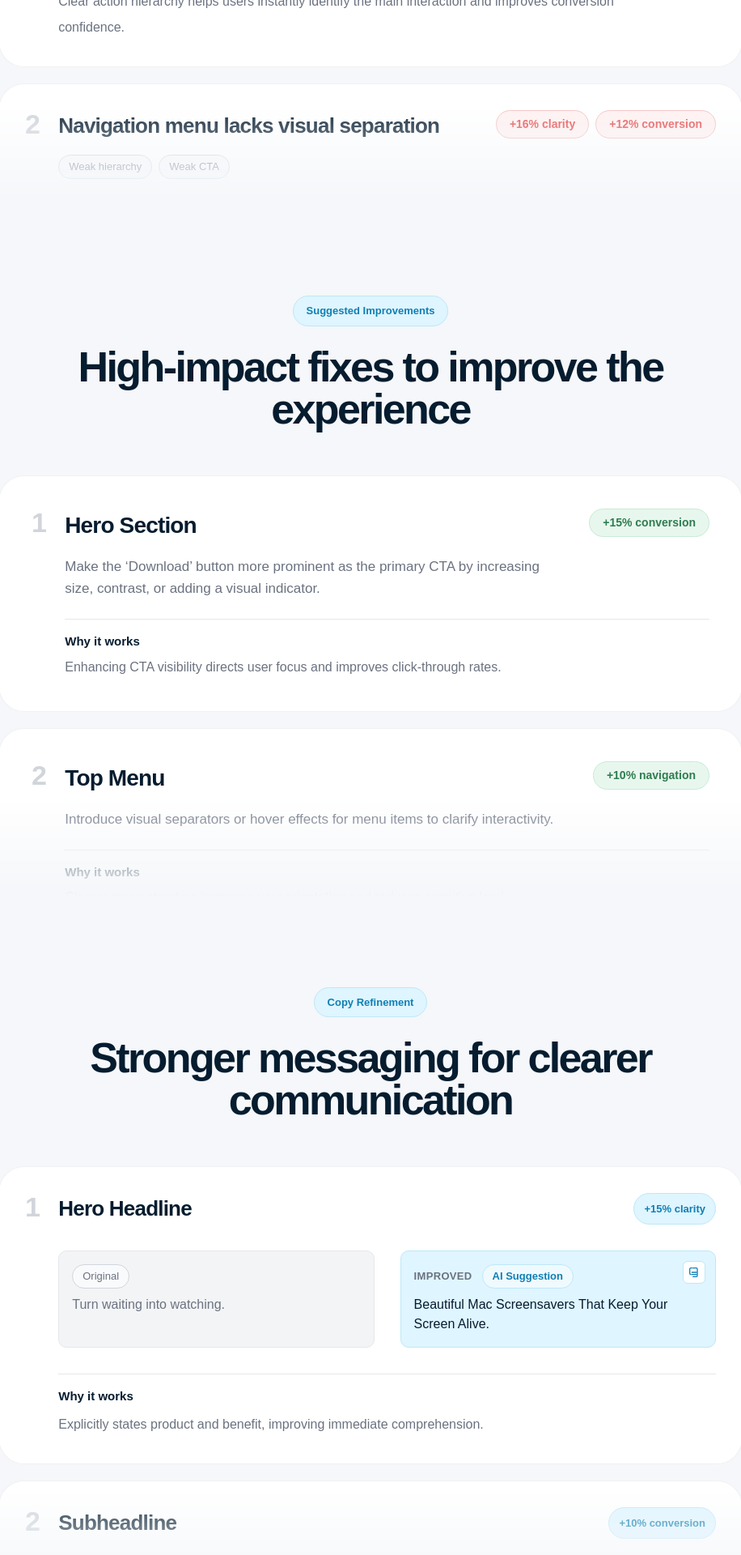
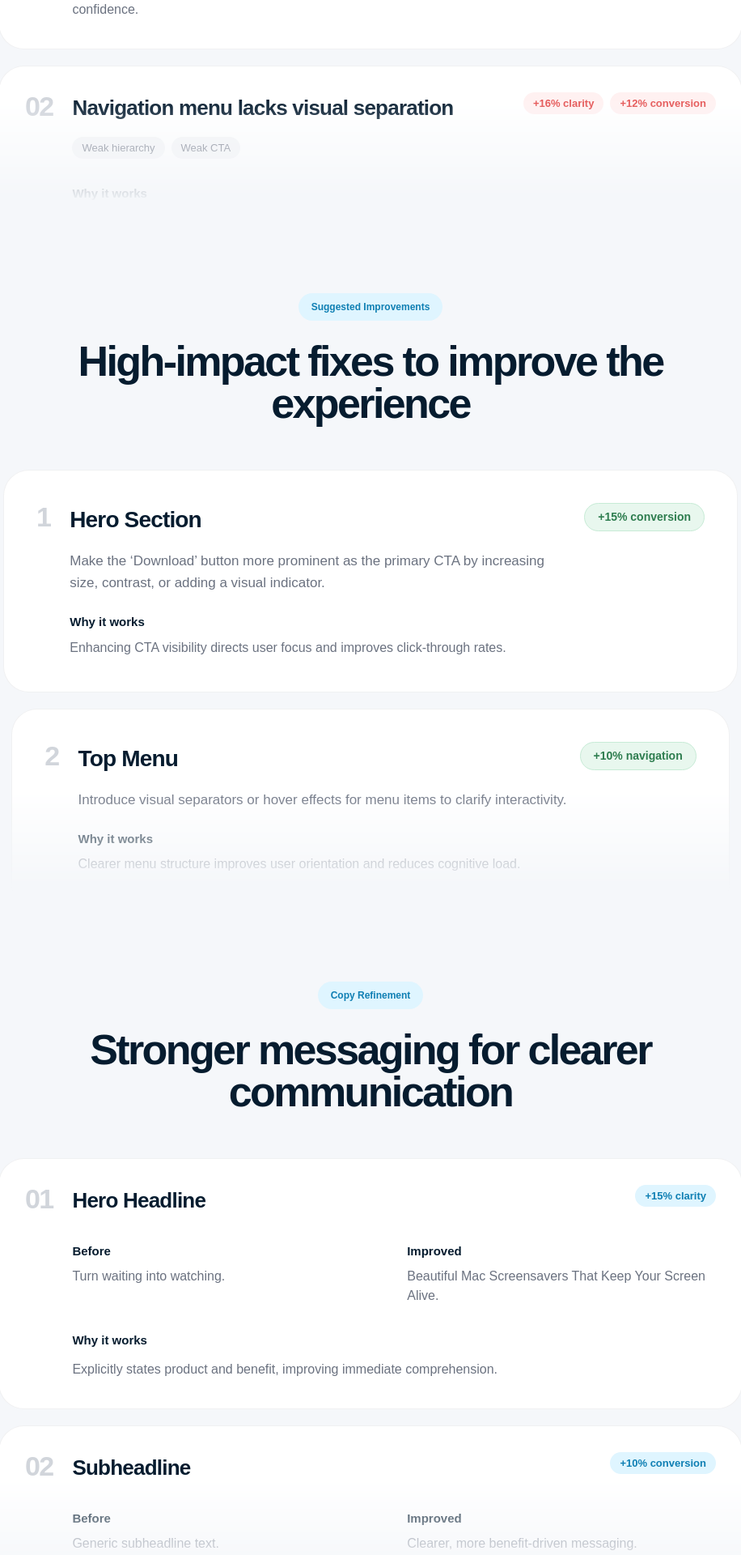
Before and after one commit to samarenkovdmitry/Klynt, a Next.js app: page / in a window 1280 px wide. Shown: the part 1860-3780 px from the top of the page at 81% size, without its empty margins (182-1098 px from the left). Built offline with nearby package versions, Linux system fonts and the light colour scheme; a web font is replaced by a local one.

Commit message:
Landing Backup

```diff
--- a/app/page.tsx
+++ b/app/page.tsx
@@ -332,7 +332,7 @@ export default function Home() {
 
     {/* SECTION 1 — UX Signals */}
     <div className="mx-auto max-w-[760px] text-center">
-      <div className="inline-flex items-center rounded-full border border-[#BEE8F7] bg-[#DFF5FF] px-4 py-2 text-[13px] font-semibold text-[#0F7FB3]">
+      <div className="inline-flex rounded-full bg-[#DFF5FF] px-4 py-2 text-[12px] font-semibold text-[#0F7FB3]">
         UX Signals
       </div>
 
@@ -357,22 +357,22 @@ export default function Home() {
             key={item}
             className="
               rounded-[32px]
-              border border-[rgba(6,28,47,0.06)]
+              border
+              border-[rgba(6,28,47,0.06)]
               bg-white
-              px-8 py-8
+              px-8
+              py-8
             "
           >
             <div className="flex gap-6">
 
-              {/* NUMBER */}
               <div className="text-[34px] font-semibold leading-none tracking-[-0.05em] text-[#D1D5DB]">
-                {item}
+                0{item}
               </div>
 
               <div className="flex-1">
                 <div className="flex flex-wrap items-start justify-between gap-4">
 
-                  {/* TITLE + PILLS */}
                   <div>
                     <h3 className="text-[26px] font-semibold tracking-[-0.03em] text-[#061C2F]">
                       {item === 1
@@ -381,34 +381,29 @@ export default function Home() {
                     </h3>
 
                     <div className="mt-4 flex flex-wrap gap-2">
-                      {/* GRAY PILLS */}
-                      <div className="inline-flex items-center rounded-full border border-[#D1D5DB] bg-[#F9FAFB] px-3 py-1 text-[13px] font-medium text-[#6B7280]">
+                      <div className="rounded-full bg-[#F3F4F6] px-3 py-1 text-[13px] font-medium text-[#6B7280]">
                         Weak hierarchy
                       </div>
 
-                      <div className="inline-flex items-center rounded-full border border-[#D1D5DB] bg-[#F9FAFB] px-3 py-1 text-[13px] font-medium text-[#6B7280]">
+                      <div className="rounded-full bg-[#F3F4F6] px-3 py-1 text-[13px] font-medium text-[#6B7280]">
                         Weak CTA
                       </div>
                     </div>
                   </div>
 
-                  {/* IMPACT PILLS */}
                   <div className="flex flex-wrap gap-2">
-                    <div className="inline-flex items-center rounded-full border border-[#F5C2C2] bg-[#FFF1F1] px-4 py-1.5 text-[14px] font-semibold text-[#E45454]">
+                    <div className="rounded-full bg-[#FFF1F1] px-3 py-1 text-[13px] font-semibold text-[#E45454]">
                       +16% clarity
                     </div>
 
-                    <div className="inline-flex items-center rounded-full border border-[#F5C2C2] bg-[#FFF1F1] px-4 py-1.5 text-[14px] font-semibold text-[#E45454]">
+                    <div className="rounded-full bg-[#FFF1F1] px-3 py-1 text-[13px] font-semibold text-[#E45454]">
                       +12% conversion
                     </div>
                   </div>
                 </div>
 
-                {/* WHY IT WORKS */}
                 <div className="mt-8">
-                  <div className="h-px w-full bg-[#E5E7EB]" />
-
-                  <p className="mt-4 text-[15px] font-semibold text-[#061C2F]">
+                  <p className="text-[15px] font-semibold text-[#061C2F]">
                     Why it works
                   </p>
 
@@ -427,7 +422,7 @@ export default function Home() {
 
 {/* SECTION 2 — Suggested Improvements */}
 <div className="mt-28 mx-auto max-w-[760px] text-center">
-      <div className="inline-flex items-center rounded-full border border-[#BEE8F7] bg-[#DFF5FF] px-4 py-2 text-[13px] font-semibold text-[#0F7FB3]">
+  <div className="inline-flex rounded-full bg-[#DFF5FF] px-4 py-2 text-[12px] font-semibold text-[#0F7FB3]">
     Suggested Improvements
   </div>
 
@@ -436,7 +431,7 @@ export default function Home() {
   </h2>
 </div>
 
-    {/* CARD LIST */}
+{/* CARD LIST WITH iOS MASK */}
 <div
   className="
     relative
@@ -449,7 +444,7 @@ export default function Home() {
   <div className="space-y-5 flex flex-col items-center">
 
     {/* CARD 1 */}
-        <div className="w-full rounded-[32px] border border-[rgba(6,28,47,0.06)] bg-white px-10 py-10">
+    <div className="rounded-[32px] border border-[rgba(6,28,47,0.06)] bg-white px-10 py-10">
       <div className="flex gap-6">
 
         {/* NUMBER */}
@@ -472,17 +467,15 @@ export default function Home() {
               </p>
             </div>
 
-                {/* IMPACT PILL */}
-                <div className="inline-flex items-center rounded-full border border-[#C7EBD6] bg-[#E8F7EE] px-4 py-1.5 text-[14px] font-semibold text-[#2E7D4F]">
+            {/* PILLS (GREEN) */}
+            <div className="rounded-full border border-[#C7EBD6] bg-[#E8F7EE] px-4 py-1.5 text-[14px] font-semibold text-[#2E7D4F]">
               +15% conversion
             </div>
           </div>
 
           {/* WHY IT WORKS */}
           <div className="mt-6">
-                <div className="h-px w-full bg-[#E5E7EB]" />
-
-                <p className="mt-4 text-[15px] font-semibold text-[#061C2F]">Why it works</p>
+            <p className="text-[15px] font-semibold text-[#061C2F]">Why it works</p>
             <p className="mt-1.5 text-[16px] leading-7 text-[#6B7280] max-w-[620px]">
               Enhancing CTA visibility directs user focus and improves click‑through rates.
             </p>
@@ -491,8 +484,8 @@ export default function Home() {
       </div>
     </div>
 
-        {/* CARD 2 */}
-        <div className="w-full rounded-[32px] border border-[rgba(6,28,47,0.06)] bg-white px-10 py-10">
+    {/* CARD 2 — fades out */}
+    <div className="rounded-[32px] border border-[rgba(6,28,47,0.06)] bg-white px-10 py-10">
       <div className="flex gap-6">
 
         {/* NUMBER */}
@@ -514,17 +507,15 @@ export default function Home() {
               </p>
             </div>
 
-                {/* IMPACT PILL */}
-                <div className="inline-flex items-center rounded-full border border-[#C7EBD6] bg-[#E8F7EE] px-4 py-1.5 text-[14px] font-semibold text-[#2E7D4F]">
+            {/* PILLS (GREEN) */}
+            <div className="rounded-full border border-[#C7EBD6] bg-[#E8F7EE] px-4 py-1.5 text-[14px] font-semibold text-[#2E7D4F]">
               +10% navigation
             </div>
           </div>
 
           {/* WHY IT WORKS */}
           <div className="mt-6">
-                <div className="h-px w-full bg-[#E5E7EB]" />
-
-                <p className="mt-4 text-[15px] font-semibold text-[#061C2F]">Why it works</p>
+            <p className="text-[15px] font-semibold text-[#061C2F]">Why it works</p>
             <p className="mt-1.5 text-[16px] leading-7 text-[#6B7280] max-w-[620px]">
               Clearer menu structure improves user orientation and reduces cognitive load.
             </p>
@@ -536,9 +527,10 @@ export default function Home() {
   </div>
 </div>
 
+
     {/* SECTION 3 — Copy Refinement */}
     <div className="mt-28 mx-auto max-w-[760px] text-center">
-      <div className="inline-flex items-center rounded-full border border-[#BEE8F7] bg-[#DFF5FF] px-4 py-2 text-[13px] font-semibold text-[#0F7FB3]">
+      <div className="inline-flex rounded-full bg-[#DFF5FF] px-4 py-2 text-[12px] font-semibold text-[#0F7FB3]">
         Copy Refinement
       </div>
 
@@ -547,7 +539,7 @@ export default function Home() {
       </h2>
     </div>
 
-    {/* CARD LIST */}
+    {/* CARD LIST WITH iOS MASK */}
     <div
       className="
         relative
@@ -563,83 +555,39 @@ export default function Home() {
         <div className="rounded-[32px] border border-[rgba(6,28,47,0.06)] bg-white px-8 py-8">
           <div className="flex gap-6">
             <div className="text-[34px] font-semibold leading-none tracking-[-0.05em] text-[#D1D5DB]">
-              1
+              01
             </div>
 
             <div className="flex-1">
-
-              {/* TITLE + IMPACT */}
               <div className="flex justify-between flex-wrap gap-4">
                 <h3 className="text-[26px] font-semibold tracking-[-0.03em] text-[#061C2F]">
                   Hero Headline
                 </h3>
 
-                <div className="inline-flex items-center rounded-full border border-[#BEE8F7] bg-[#DFF5FF] px-3 py-1 text-[13px] font-semibold text-[#0F7FB3]">
+                <div className="rounded-full bg-[#DFF5FF] px-3 py-1 text-[13px] font-semibold text-[#0F7FB3] h-fit">
                   +15% clarity
                 </div>
               </div>
 
               {/* BEFORE / IMPROVED */}
-              <div className="mt-8 grid grid-cols-1 md:grid-cols-2 gap-8 items-stretch">
-
-                {/* BEFORE */}
-                <div className="flex flex-col rounded-[10px] border border-[#E5E7EB] bg-[#F3F4F6] p-4">
-                  <div className="flex items-center gap-2 mb-2">
-                    <div className="inline-flex items-center rounded-full border border-[#D1D5DB] bg-[#F9FAFB] px-3 py-1 text-[13px] font-medium text-[#6B7280]">
-                      Original
-                    </div>
-                  </div>
-
-                  <p className="text-[16px] text-[#6B7280]">
+              <div className="mt-8 grid grid-cols-1 md:grid-cols-2 gap-8">
+                <div>
+                  <p className="text-[15px] font-semibold text-[#061C2F]">Before</p>
+                  <p className="mt-2 text-[16px] text-[#6B7280]">
                     Turn waiting into watching.
                   </p>
                 </div>
 
-                {/* IMPROVED */}
-                <div className="relative flex flex-col rounded-[10px] border border-[#BEE8F7] bg-[#DFF5FF] p-4">
-                  <div className="flex items-center gap-3 mb-2">
-                    <span className="text-[13px] font-semibold text-[#6B7280] tracking-wide">
-                      IMPROVED
-                    </span>
-
-                    <div className="inline-flex items-center rounded-full border border-[#BEE8F7] bg-white/50 px-3 py-1 text-[13px] font-semibold text-[#0F7FB3]">
-                      AI Suggestion
+                <div>
+                  <p className="text-[15px] font-semibold text-[#061C2F]">Improved</p>
+                  <p className="mt-2 text-[16px] text-[#6B7280]">
+                    Beautiful Mac Screensavers That Keep Your Screen Alive.
+                  </p>
                 </div>
               </div>
 
-                  {/* COPY BUTTON */}
-                  <button
-                    className="absolute top-3 right-3 inline-flex h-7 w-7 items-center justify-center rounded-md border border-[#BEE8F7] bg-white text-[#0F7FB3]"
-                    onClick={() => navigator.clipboard.writeText("Beautiful Mac Screensavers That Keep Your Screen Alive.")}
-                  >
-                    <svg
-                      xmlns="http://www.w3.org/2000/svg"
-                      className="h-4 w-4"
-                      fill="none"
-                      viewBox="0 0 24 24"
-                      stroke="currentColor"
-                    >
-                      <path
-                        strokeLinecap="round"
-                        strokeLinejoin="round"
-                        strokeWidth={2}
-                        d="M8 16h8M8 12h8m-6-8h6a2 2 0 012 2v12a2 2 0 01-2 2h-6m-4-4H6a2 2 0 01-2-2V6a2 2 0 012-2h2"
-                      />
-                    </svg>
-                  </button>
-
-                  <p className="text-[16px] text-[#061C2F]">
-                    Beautiful Mac Screensavers That Keep Your Screen Alive.
-                  </p>
-                </div>
-
-              </div>
-
-              {/* WHY IT WORKS */}
               <div className="mt-8">
-                <div className="h-px w-full bg-[#E5E7EB]" />
-
-                <p className="mt-4 text-[15px] font-semibold text-[#061C2F]">Why it works</p>
+                <p className="text-[15px] font-semibold text-[#061C2F]">Why it works</p>
                 <p className="mt-2 text-[16px] leading-8 text-[#6B7280] max-w-[720px]">
                   Explicitly states product and benefit, improving immediate comprehension.
                 </p>
@@ -648,86 +596,38 @@ export default function Home() {
           </div>
         </div>
 
-        {/* CARD 2 */}
+        {/* CARD 2 (уходит в фон) */}
         <div className="rounded-[32px] border border-[rgba(6,28,47,0.06)] bg-white px-8 py-8">
           <div className="flex gap-6">
             <div className="text-[34px] font-semibold leading-none tracking-[-0.05em] text-[#D1D5DB]">
-              2
+              02
             </div>
 
             <div className="flex-1">
-
               <div className="flex justify-between flex-wrap gap-4">
                 <h3 className="text-[26px] font-semibold tracking-[-0.03em] text-[#061C2F]">
                   Subheadline
                 </h3>
 
-                <div className="inline-flex items-center rounded-full border border-[#BEE8F7] bg-[#DFF5FF] px-3 py-1 text-[13px] font-semibold text-[#0F7FB3]">
+                <div className="rounded-full bg-[#DFF5FF] px-3 py-1 text-[13px] font-semibold text-[#0F7FB3] h-fit">
                   +10% conversion
                 </div>
               </div>
 
-              <div className="mt-8 grid grid-cols-1 md:grid-cols-2 gap-8 items-stretch">
-
-                {/* BEFORE */}
-                <div className="flex flex-col rounded-[10px] border border-[#E5E7EB] bg-[#F3F4F6] p-4">
-                  <div className="inline-flex items-center rounded-full border border-[#D1D5DB] bg-[#F9FAFB] px-3 py-1 text-[13px] font-medium text-[#6B7280] mb-2">
-                    Original
-                  </div>
-
-                  <p className="text-[16px] text-[#6B7280]">
+              <div className="mt-8 grid grid-cols-1 md:grid-cols-2 gap-8">
+                <div>
+                  <p className="text-[15px] font-semibold text-[#061C2F]">Before</p>
+                  <p className="mt-2 text-[16px] text-[#6B7280]">
                     Generic subheadline text.
                   </p>
                 </div>
 
-                {/* IMPROVED */}
-                <div className="relative flex flex-col rounded-[10px] border border-[#BEE8F7] bg-[#DFF5FF] p-4">
-                  <div className="flex items-center gap-3 mb-2">
-                    <span className="text-[13px] font-semibold text-[#6B7280] tracking-wide">
-                      IMPROVED
-                    </span>
-
-                    <div className="inline-flex items-center rounded-full border border-[#BEE8F7] bg-white/50 px-3 py-1 text-[13px] font-semibold text-[#0F7FB3]">
-                      AI Suggestion
-                    </div>
-                  </div>
-
-                  {/* COPY BUTTON */}
-                  <button
-                    className="absolute top-3 right-3 inline-flex h-7 w-7 items-center justify-center rounded-md border border-[#BEE8F7] bg-white text-[#0F7FB3]"
-                    onClick={() => navigator.clipboard.writeText("Clearer, more benefit‑driven messaging.")}
-                  >
-                    <svg
-                      xmlns="http://www.w3.org/2000/svg"
-                      className="h-4 w-4"
-                      fill="none"
-                      viewBox="0 0 24 24"
-                      stroke="currentColor"
-                    >
-                                            <path
-                        strokeLinecap="round"
-                        strokeLinejoin="round"
-                        strokeWidth={2}
-                        d="M8 16h8M8 12h8m-6-8h6a2 2 0 012 2v12a2 2 0 01-2 2h-6m-4-4H6a2 2 0 01-2-2V6a2 2 0 012-2h2"
-                      />
-                    </svg>
-                  </button>
-
-                  <p className="text-[16px] text-[#061C2F]">
+                <div>
+                  <p className="text-[15px] font-semibold text-[#061C2F]">Improved</p>
+                  <p className="mt-2 text-[16px] text-[#6B7280]">
                     Clearer, more benefit‑driven messaging.
                   </p>
                 </div>
-
-              </div>
-
-              {/* WHY IT WORKS */}
-              <div className="mt-8">
-                <div className="h-px w-full bg-[#E5E7EB]" />
-
-                <p className="mt-4 text-[15px] font-semibold text-[#061C2F]">Why it works</p>
-                <p className="mt-2 text-[16px] leading-8 text-[#6B7280] max-w-[720px]">
-                  Clearer messaging improves comprehension and helps users understand the value faster.
-                </p>
               </div>
 
             </div>
@@ -739,7 +639,6 @@ export default function Home() {
 
   </div>
 </section>
-
 
 
 
```
Lines whose indentation alone changed are shown as unchanged.
